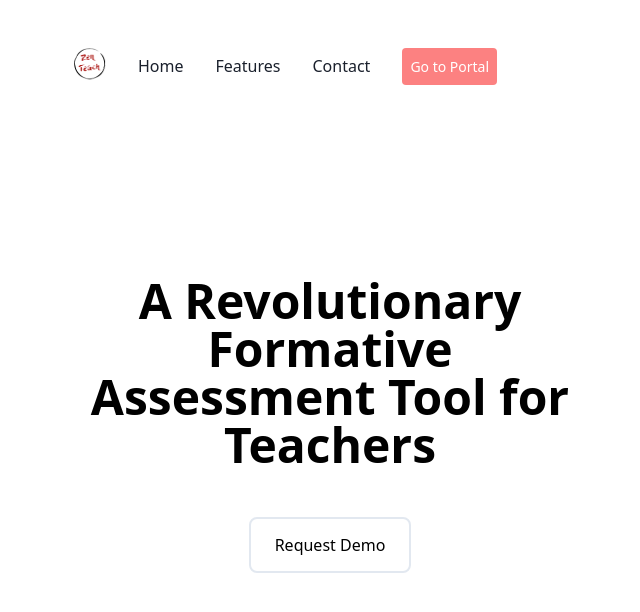
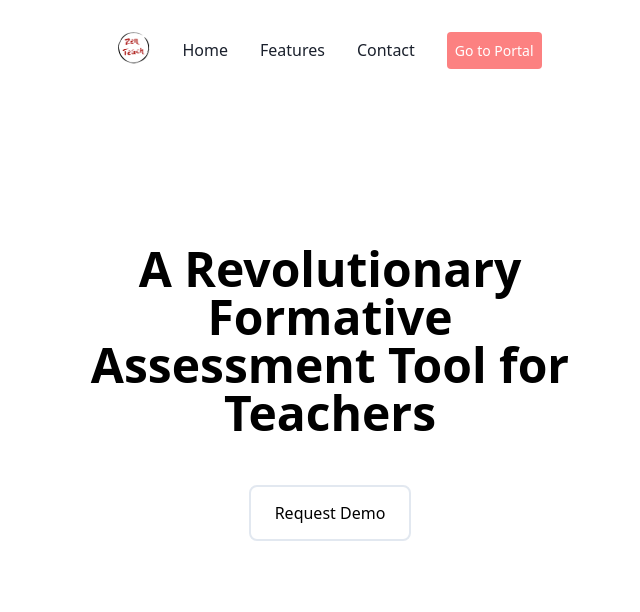
Before and after one commit to ZenTeach/next_zenteach, a Next.js app: page / in a window 1280 px wide. Shown: the top 612 px of the page, without its empty margins (310-950 px from the left). Built offline with nearby package versions, Linux system fonts and the light colour scheme.

Commit message:
Update NavBar nested html elements

```diff
--- a/components/SiteLayout.js
+++ b/components/SiteLayout.js
@@ -3,17 +3,9 @@ import Footer from './Footer';
 
 const SiteLayout = ({ children }) => (
   <div className="bg-white antialiased">
-    <div>
-      <div>
-        <div className="max-w-xl mx-auto">
-          <nav>
-            <div className="py-4 flex items-center">
-              <NavBar />
-            </div>
-          </nav>
-        </div>
-      </div>
-    </div>
+		<div className="max-w-full mx-auto">
+			<NavBar />
+		</div>
     <div>{children}</div>
 		<Footer />
   </div>
```
